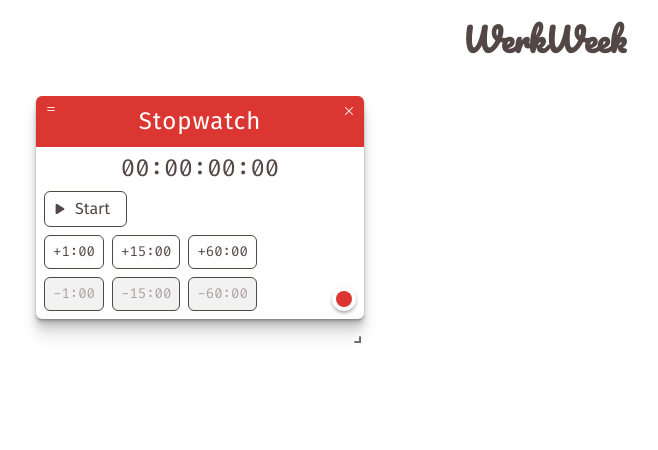
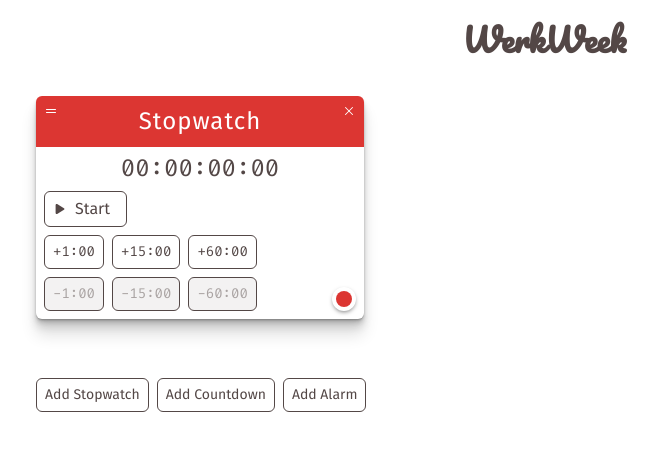
Before and after one commit to nspenner/werkweek, a React (Create React App) app: page / in a window 1280 px wide. Shown: the top 450 px of the page, without its empty margins (96-754 px from the left). Built offline with nearby package versions, Linux system fonts and the light colour scheme.

Commit message:
Save layout to storage

```diff
--- a/src/App.css
+++ b/src/App.css
@@ -55,6 +55,10 @@ button:disabled {
   color: var(--text-disabled);
   background: var(--background-disabled);
   cursor: not-allowed;
+}
+
+ul {
+  padding: 0;
 }
 
 /* End Global */
@@ -170,10 +174,7 @@ button:disabled {
 /* Layout */
 
 .widget-grid {
-  /* display: grid;
-  grid-template-columns: repeat(auto-fill, minmax(320px, 1fr));
   list-style: none;
-  gap: 1rem; */
   max-width: 1048px;
 }
 
@@ -336,4 +337,8 @@ button:disabled {
   top: 3px;
   left: 3px;
 }
+
+.react-grid-item.react-grid-placeholder {
+  background: var(--text-primary);
+}
 /* End Exceptions */
--- a/src/App.js
+++ b/src/App.js
@@ -1,39 +1,60 @@
 import React from "react";
 import WidgetList from "./components/WidgetList";
+import Widget from "./components/Widget";
 import { set, get, del } from "idb-keyval";
 import { v4 as uuidv4 } from "uuid";
 
 import "normalize.css";
+import "react-grid-layout/css/styles.css";
+import "react-resizable/css/styles.css";
 import "./App.css";
 
 class App extends React.Component {
   state = {
     widgets: [],
+    layout: [],
   };
 
-  getValue = (key) => {
-    get(key).then((val) => {
-      console.log(val);
+  calculateLayout = (widgets) => {
+    let layout = [];
+    let xCounter = 0;
+    let yCounter = 0;
+    widgets.forEach((widget) => {
+      layout.push({ i: widget.id, w: 1, h: 1, x: xCounter % 3, y: yCounter });
+      if (xCounter % 3 === 2) yCounter++;
+      xCounter++;
     });
+    return layout;
   };
 
   addWidget = (type) => {
+    const id = uuidv4();
     const widgets = [
       ...this.state.widgets,
-      { index: this.state.widgets.length + 1, id: uuidv4(), type },
+      { index: this.state.widgets.length + 1, id, type },
     ];
-    set("widgets", widgets);
-    this.setState({
-      widgets,
-    });
+    const layout = this.calculateLayout(widgets);
+    this.setState(
+      {
+        widgets,
+        layout,
+      },
+      () => {
+        set("widgets", this.state.widgets);
+        set("layout", this.state.layout);
+      }
+    );
   };
 
   deleteWidget = (id) => {
     let widgets = this.state.widgets;
     let filteredwidgets = widgets.filter((widget) => widget.id !== id);
-    set("widgets", filteredwidgets);
-    del(id);
-    this.setState({ widgets: filteredwidgets });
+    const layout = this.calculateLayout(widgets);
+    this.setState({ widgets: filteredwidgets, layout }, () => {
+      set("widgets", filteredwidgets);
+      set("layout", layout);
+      del(id);
+    });
   };
 
   componentDidMount = async () => {
@@ -41,9 +62,20 @@ class App extends React.Component {
     if (!widgets) {
       widgets = [{ index: 0, id: uuidv4(), type: "stopwatch" }];
     }
-    this.setState({
-      widgets,
-    });
+    let layout = await get("layout");
+    if (!layout) {
+      layout = [{ i: widgets[0].id, w: 1, h: 1, x: 0, y: 0 }];
+    }
+    this.setState(
+      {
+        widgets,
+        layout,
+      },
+      () => {
+        set("widgets", widgets);
+        set("layout", layout);
+      }
+    );
 
     if (!("Notification" in window)) {
       alert("This browser does not support desktop notification");
@@ -54,7 +86,20 @@ class App extends React.Component {
     }
   };
 
+  onLayoutChange = (layout) => {
+    this.setState(layout, () => {
+      set("layout", layout);
+    });
+  };
+
   render() {
+    const widgets = this.state.widgets.map((widget) => {
+      return (
+        <li key={widget.id}>
+          <Widget widget={widget} deleteWidget={this.deleteWidget} />
+        </li>
+      );
+    });
     return (
       <div className="App">
         {this.state.testCounter}
@@ -63,9 +108,11 @@ class App extends React.Component {
         </header>
         <div>
           <WidgetList
-            widgets={this.state.widgets}
+            widgets={widgets}
+            layout={this.state.layout}
             addWidget={this.addWidget}
             deleteWidget={this.deleteWidget}
+            onLayoutChange={this.onLayoutChange}
           />
         </div>
       </div>
--- a/src/components/AddButton.jsx
+++ b/src/components/AddButton.jsx
@@ -5,24 +5,13 @@ class AddButton extends React.Component {
   render() {
     return (
       <div className="button-list">
-        <button
-          onClick={() => this.props.addWidget("stopwatch")}
-          className="m--xsm"
-        >
+        <button onClick={() => this.props.addWidget("stopwatch")}>
           Add Stopwatch
         </button>
-        <button
-          onClick={() => this.props.addWidget("countdown")}
-          className="m--xsm"
-        >
+        <button onClick={() => this.props.addWidget("countdown")}>
           Add Countdown
         </button>
-        <button
-          onClick={() => this.props.addWidget("alarm")}
-          className="m--xsm"
-        >
-          Add Alarm
-        </button>
+        <button onClick={() => this.props.addWidget("alarm")}>Add Alarm</button>
       </div>
     );
   }
--- a/src/components/WidgetList.jsx
+++ b/src/components/WidgetList.jsx
@@ -1,44 +1,42 @@
 import React from "react";
 import PropTypes from "prop-types";
 import AddButton from "./AddButton";
-import Widget from "./Widget";
 import GridLayout from "react-grid-layout";
+import { get, set } from "idb-keyval";
 
 class WidgetList extends React.Component {
+  state = {
+    layout: [],
+  };
+
+  onLayoutChange = (layout) => {
+    this.setState({ layout }, () => {
+      set("layout", layout);
+    });
+  };
+
   render() {
-    let layout = [];
-    let xCounter = 0;
-    let yCounter = 0;
-    // const layout = [
-    //   { i: "a", x: 0, y: 0, w: 1, h: 2, static: true },
-    //   { i: "b", x: 1, y: 0, w: 3, h: 2, minW: 2, maxW: 4 },
-    //   { i: "c", x: 4, y: 0, w: 1, h: 2 },
-    // ];
-    const widgets = this.props.widgets.map((widget) => {
-      layout.push({ i: widget.id, w: 1, h: 1, x: xCounter % 3, y: yCounter });
-      if (xCounter % 3 === 2) yCounter++;
-      xCounter++;
-      return (
-        <div key={widget.id}>
-          <Widget widget={widget} deleteWidget={this.props.deleteWidget} />
-        </div>
-      );
-    });
+    // layout.push({i: 'addButton', w:1, h: 1, x: xCounter%3, y: yCounter, static: true})
     return (
-      <div className="m--center widget-grid">
+      <ul className="m--center widget-grid">
         <GridLayout
           className="layout"
-          layout={layout}
+          layout={this.props.layout}
           cols={3}
           rowHeight={250}
           width={1048}
           draggableHandle=".drag-handle"
           margin={[16, 16]}
           compactType="horizontal"
+          isResizable={false}
+          onLayoutChange={this.props.onLayoutChange}
         >
-          {widgets}
+          {this.props.widgets}
         </GridLayout>
-      </div>
+        <li key="addButton" className="p--med">
+          <AddButton addWidget={this.props.addWidget} />
+        </li>
+      </ul>
 
       // <ul className="widget-grid p--non m--center">
       //   {widgets}
@@ -56,6 +54,8 @@ WidgetList.propTypes = {
   widgets: PropTypes.array.isRequired,
   deleteWidget: PropTypes.func.isRequired,
   addWidget: PropTypes.func.isRequired,
+  layout: PropTypes.array.isRequired,
+  onLayoutChange: PropTypes.func.isRequired,
 };
 
 export default WidgetList;
--- a/src/components/WidgetTitle.jsx
+++ b/src/components/WidgetTitle.jsx
@@ -27,7 +27,9 @@ class WidgetTitle extends React.Component {
             value={this.props.titleValue}
           ></textarea>
         </div>
-        <div className="drag-handle">=</div>
+        <div className="drag-handle">
+          <ion-icon name="reorder-two-outline"></ion-icon>
+        </div>
         <button className="close-button" onClick={this.props.onDelete}>
           <svg
             width="1em"
--- a/src/index.js
+++ b/src/index.js
@@ -2,8 +2,6 @@ import React from "react";
 import ReactDOM from "react-dom";
 import App from "./App";
 import "./Root.css";
-import "react-grid-layout/css/styles.css";
-import "react-resizable/css/styles.css";
 
 ReactDOM.render(
   <React.StrictMode>
```
